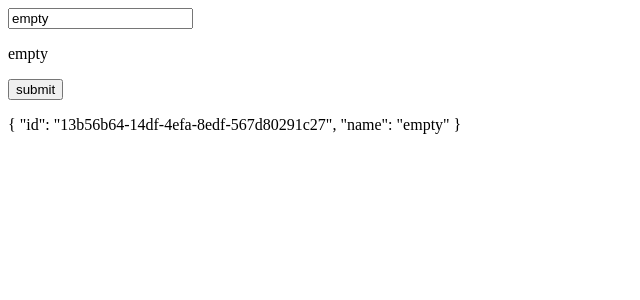
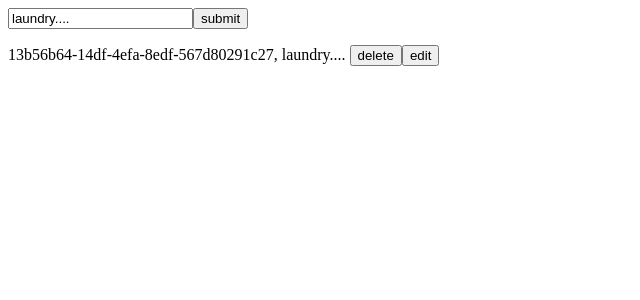
Before and after one commit to dibunbuns/todo-fe, a Nuxt app: page / in a window 1280 px wide. Both pictures are taken after a click on the button "submit". Shown: the top 300 px of the page, without its empty margins (0-640 px from the left). Built offline with nearby package versions, Linux system fonts and the light colour scheme.

Commit message:
added delete button

```diff
--- a/app.vue
+++ b/app.vue
@@ -1,6 +1,6 @@
 <script setup lang="ts">
 const todoStore = useTodoStore();
-const input = ref('empty');
+const input = ref('laundry....');
 
 </script>
 
@@ -8,8 +8,12 @@ const input = ref('empty');
   <div>
 
     <input type="text" v-model="input">
-    <p>{{ input }}</p>
+
     <button @click="todoStore.addItem(input)">submit</button>
-    <p v-for="item in todoStore.todoList" :key="item.id">{{ item }}</p>
+    <p v-for="item in todoStore.todoList" :key="item.id">
+      {{ item.id }}, {{ item.name }}
+      <button @click="todoStore.deleteItem(item.id)">delete</button>
+      <button>edit</button>
+    </p>
   </div>
 </template>
--- a/stores/todo.ts
+++ b/stores/todo.ts
@@ -7,13 +7,19 @@ export const useTodoStore = defineStore('todo', () => {
     const todoList = ref<TodoItem[]>([]);
 
     function addItem(name: string) {
-        const uuid = self.crypto.randomUUID().toString();
+        const uuid = self.crypto.randomUUID();
         const item: TodoItem = {id: uuid, name: name};
         todoList.value.push(item);
     }
 
+    function deleteItem(id: string){
+        todoList.value = todoList.value.filter((item) => item.id != id)
+        // grabs everything in array that doesn't match id, then reassigns those items to the todolist
+    }
+
     return {
         todoList,
-        addItem
+        addItem,
+        deleteItem
     }
 });
```
